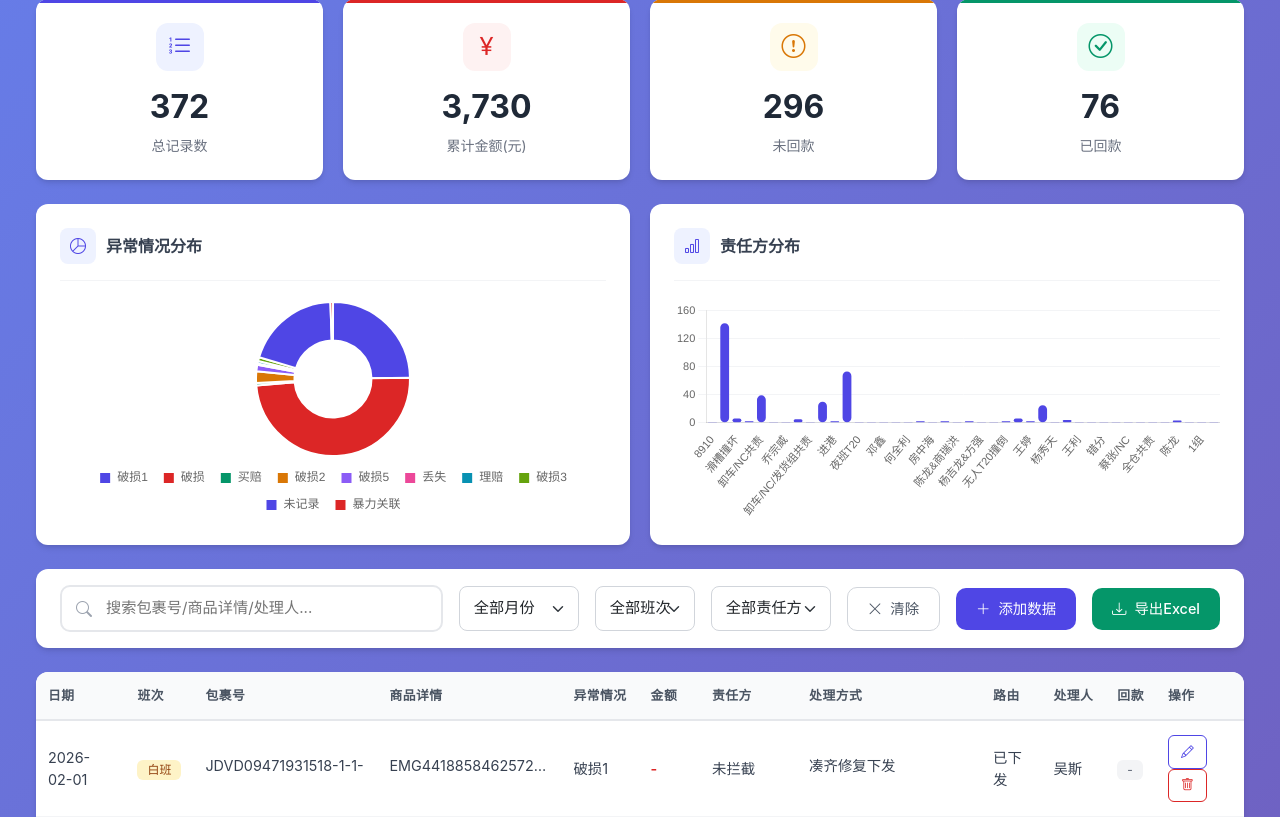
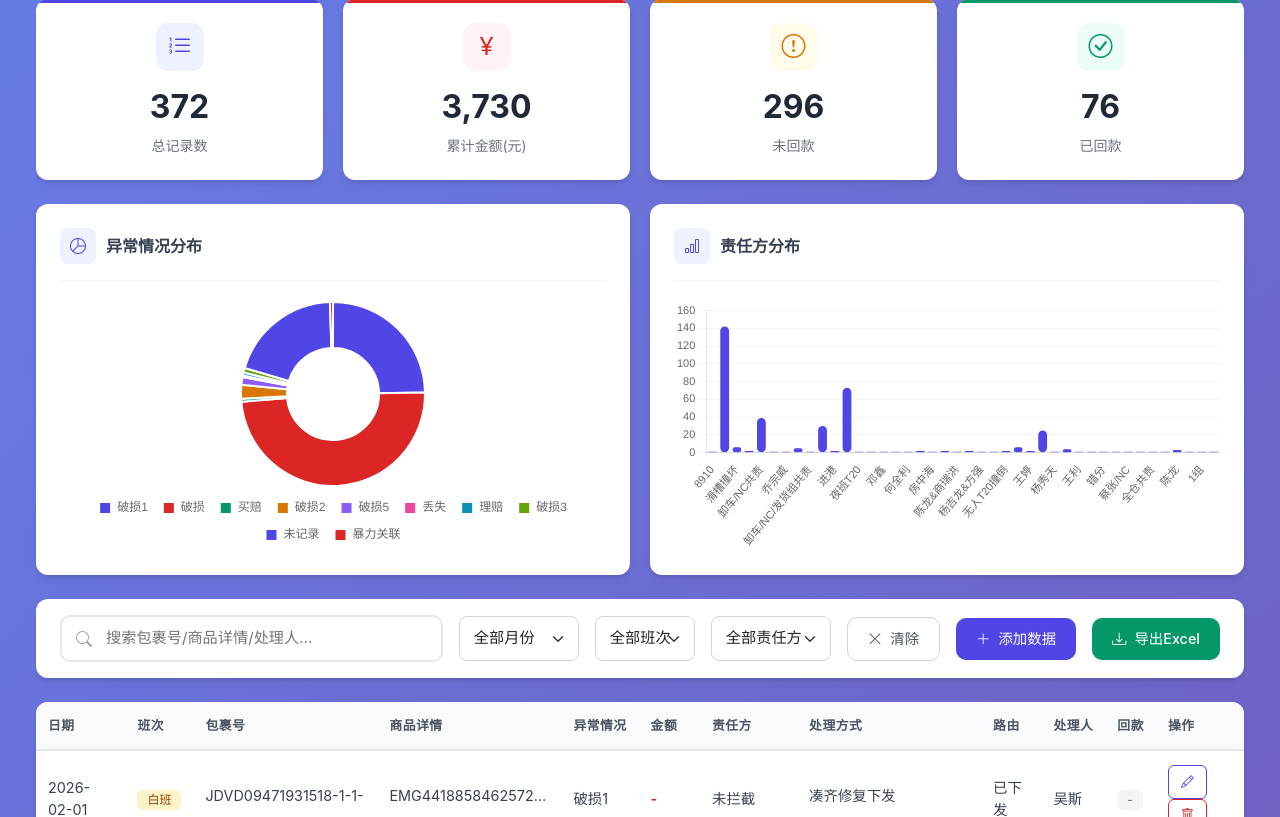
Before and after one commit to NC0319/nc-account-system, a Flask app: page / in a window 1280 px wide. Shown: the part 191-1008 px from the top of the page. Run offline with Flask 2, Linux system fonts and the light colour scheme.

Commit message:
修复图表在电脑浏览器不显示的问题：增加容器高度、添加延迟渲染

```diff
--- a/templates/index.html
+++ b/templates/index.html
@@ -161,8 +161,16 @@
         }
         .chart-container {
             position: relative;
-            height: 220px;
+            height: 250px;
             width: 100%;
+            min-height: 250px;
+            display: flex;
+            align-items: center;
+            justify-content: center;
+        }
+        .chart-container canvas {
+            max-width: 100%;
+            max-height: 100%;
         }
 
         /* 操作栏 */
@@ -948,6 +956,17 @@
 
         // 渲染图表
         function renderCharts() {
+            // 延迟执行确保 DOM 元素已准备好
+            setTimeout(function() {
+                try {
+                    renderChartsInternal();
+                } catch(e) {
+                    console.error('图表渲染失败:', e);
+                }
+            }, 100);
+        }
+
+        function renderChartsInternal() {
             const colors = ['#4f46e5', '#dc2626', '#059669', '#d97706', '#8b5cf6', '#ec4899', '#0891b2', '#65a30d'];
 
             // 异常情况统计
@@ -962,9 +981,22 @@
                 exceptionChart.destroy();
                 exceptionChart = null;
             }
+            if (responsibilityChart) {
+                responsibilityChart.destroy();
+                responsibilityChart = null;
+            }
+
+            // 检查 canvas 元素
+            const exceptionCanvas = document.getElementById('exceptionChart');
+            const responsibilityCanvas = document.getElementById('responsibilityChart');
+            if (!exceptionCanvas || !responsibilityCanvas) {
+                console.log('等待 canvas 元素...');
+                return;
+            }
 
             // 创建饼图
-            const exceptionCtx = document.getElementById('exceptionChart').getContext('2d');
+            const exceptionCtx = exceptionCanvas.getContext('2d');
+            if (exceptionCtx) {
                 exceptionChart = new Chart(exceptionCtx, {
                     type: 'doughnut',
                     data: {
@@ -979,6 +1011,7 @@
                     options: {
                         responsive: true,
                         maintainAspectRatio: false,
+                        animation: { duration: 300 },
                         plugins: {
                             legend: {
                                 position: 'bottom',
@@ -991,6 +1024,7 @@
                         }
                     }
                 });
+            }
 
             // 责任方统计
             const respCounts = {};
```
Lines whose indentation alone changed are shown as unchanged.
